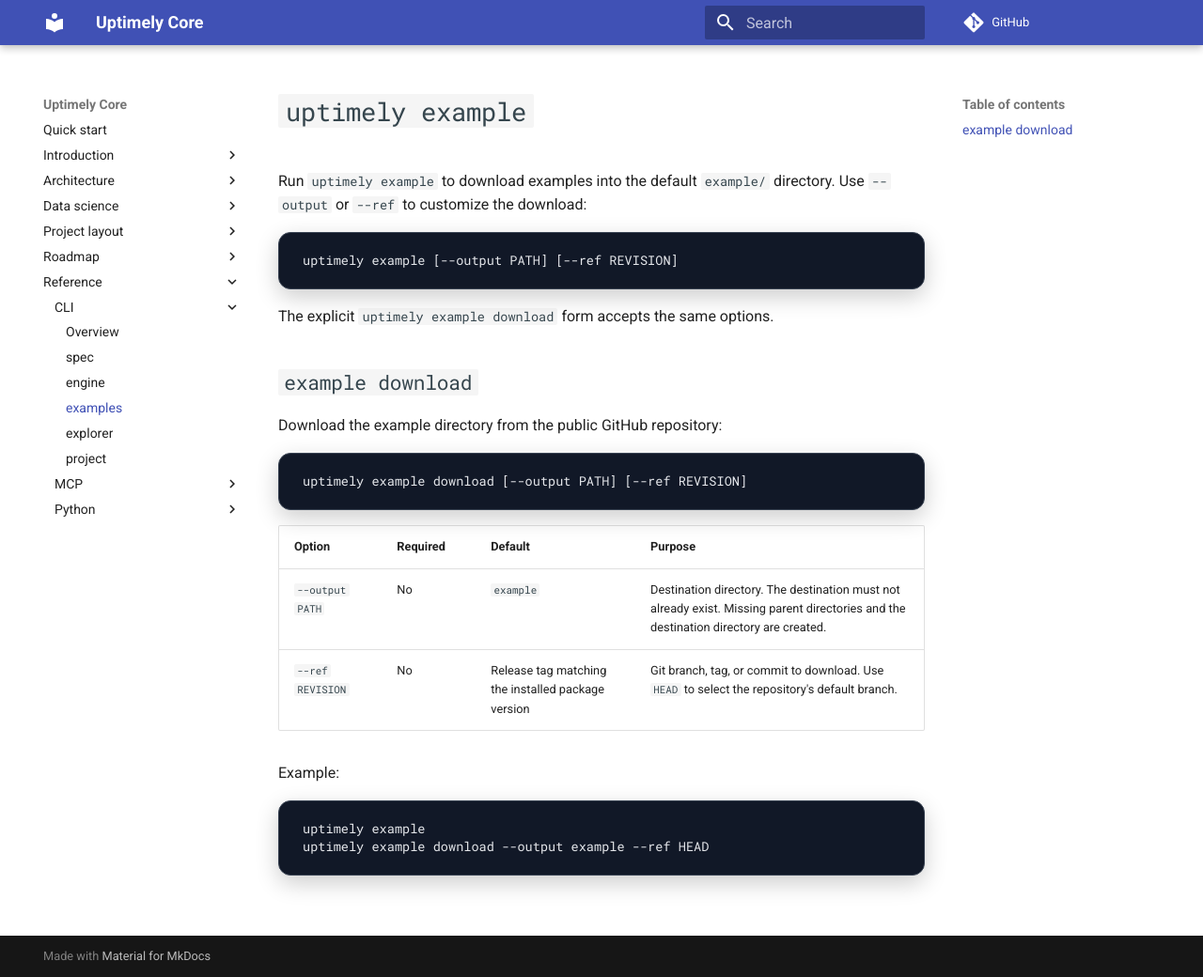
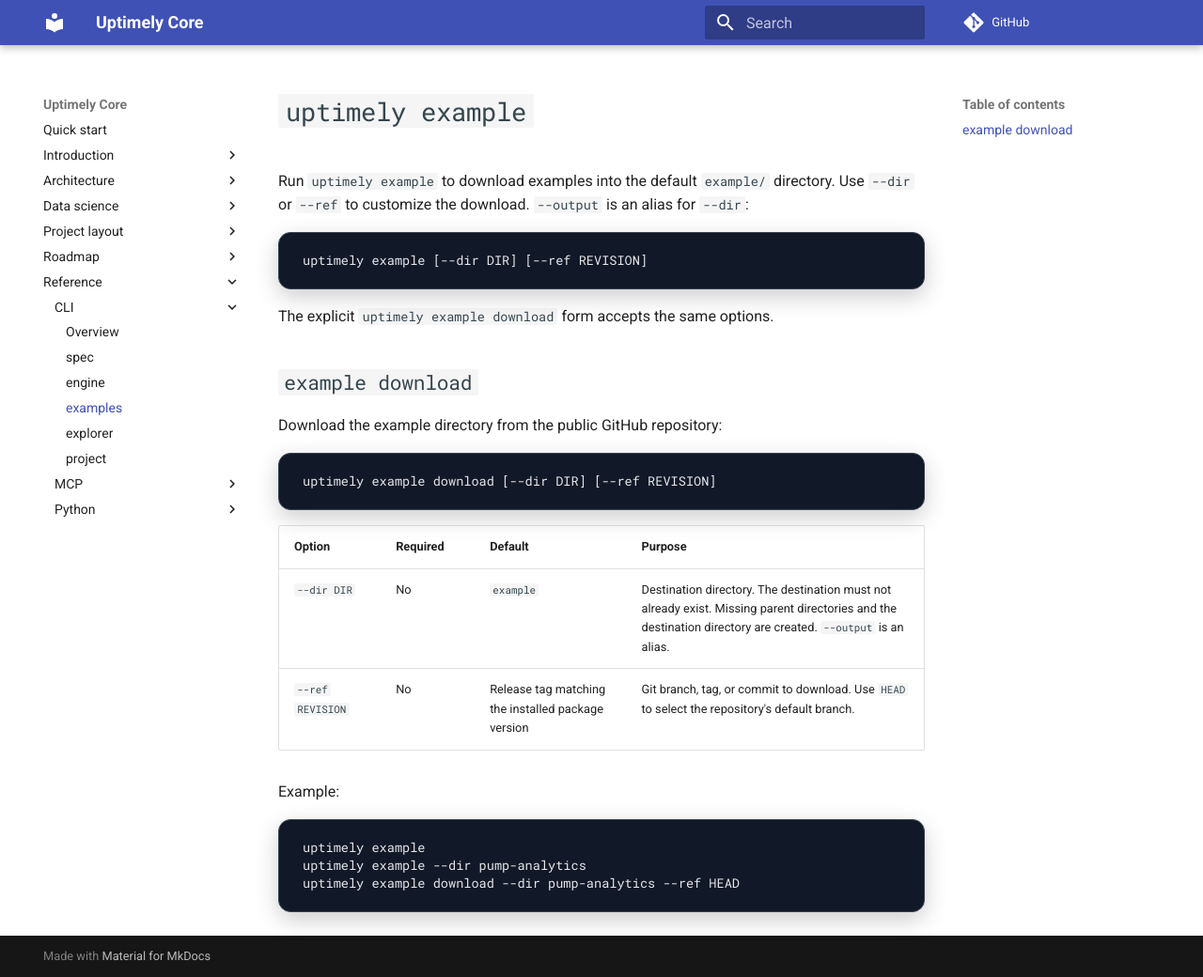
Before and after one commit to uptimely-ai/uptimely-core, an MkDocs documentation site: the page built from docs/reference/cli/examples.md, in a window 1280 px wide and 1040 px high. Shown: the whole window at 94% size. Built offline with MkDocs 1.6.1 and Material for MkDocs 9.7.7, drawn with Linux system fonts in a browser that asks for light colours; comment, search, counter and statistics services are not loaded.

Commit message:
Download example files to pump-analytics folder in instructions

````diff
--- a/docs/reference/cli/examples.md
+++ b/docs/reference/cli/examples.md
@@ -1,10 +1,11 @@
 # `uptimely example`
 
 Run `uptimely example` to download examples into the default `example/`
-directory. Use `--output` or `--ref` to customize the download:
+directory. Use `--dir` or `--ref` to customize the download. `--output` is an
+alias for `--dir`:
 
 ```console
-uptimely example [--output PATH] [--ref REVISION]
+uptimely example [--dir DIR] [--ref REVISION]
 ```
 
 The explicit `uptimely example download` form accepts the same options.
@@ -14,17 +15,18 @@
 Download the example directory from the public GitHub repository:
 
 ```console
-uptimely example download [--output PATH] [--ref REVISION]
+uptimely example download [--dir DIR] [--ref REVISION]
 ```
 
 | Option | Required | Default | Purpose |
 | --- | --- | --- | --- |
-| `--output PATH` | No | `example` | Destination directory. The destination must not already exist. Missing parent directories and the destination directory are created. |
+| `--dir DIR` | No | `example` | Destination directory. The destination must not already exist. Missing parent directories and the destination directory are created. `--output` is an alias. |
 | `--ref REVISION` | No | Release tag matching the installed package version | Git branch, tag, or commit to download. Use `HEAD` to select the repository's default branch. |
 
 Example:
 
 ```console
 uptimely example
-uptimely example download --output example --ref HEAD
+uptimely example --dir pump-analytics
+uptimely example download --dir pump-analytics --ref HEAD
 ```
````
Also changed, not shown: CHANGELOG.md (+1 -0 lines), docs/demo/index.md (+5 -5 lines), docs/index.md (+5 -5 lines), docs/reference/cli/index.md (+3 -3 lines), docs/reference/mcp/index.md (+2 -2 lines), readme.md (+5 -5 lines), 2 other files.
